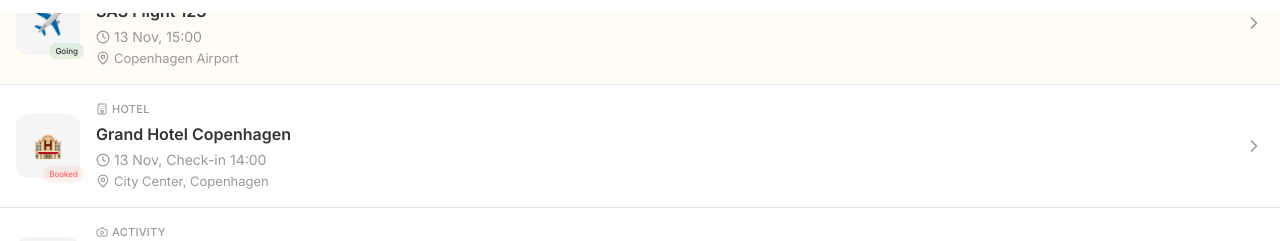
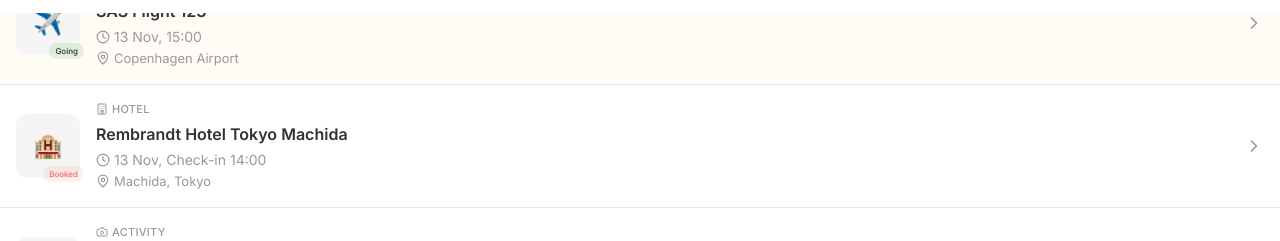
Before and after one commit to Ell1ott/nomie-voyage-palette-15345, a React (Vite) app: page / in a window 1280 px wide. Shown: the part 787-1028 px from the top of the page. Built offline with nearby package versions, Linux system fonts and the light colour scheme; the HTML template or start-up script is replaced by a standard one.

Commit message:
Update hotel name and location
Change "Grand Hotel Copenhagen" to "Rembrandt Hotel Tokyo Machida" and update the location to "Machida, Tokyo" in the `Index.tsx` file.

```diff
--- a/src/pages/Index.tsx
+++ b/src/pages/Index.tsx
@@ -48,10 +48,10 @@ const Index = () => {
     status: "booked" as const,
     category: "Hotel",
     categoryIcon: <Hotel className="h-3 w-3" />,
-    title: "Grand Hotel Copenhagen",
+    title: "Rembrandt Hotel Tokyo Machida",
     date: "13 Nov",
     time: "Check-in 14:00",
-    location: "City Center, Copenhagen"
+    location: "Machida, Tokyo"
   }, {
     thumbnail: "🗾",
     status: "going" as const,
```
